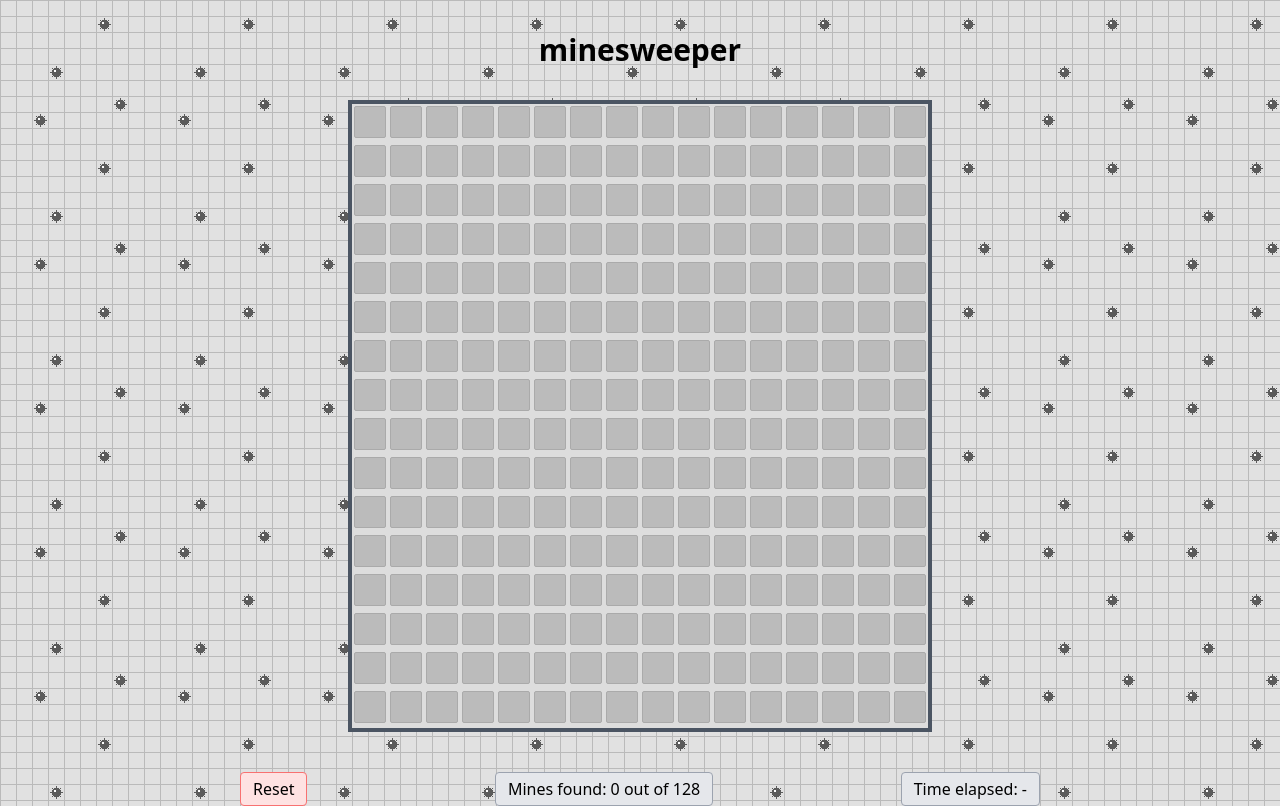
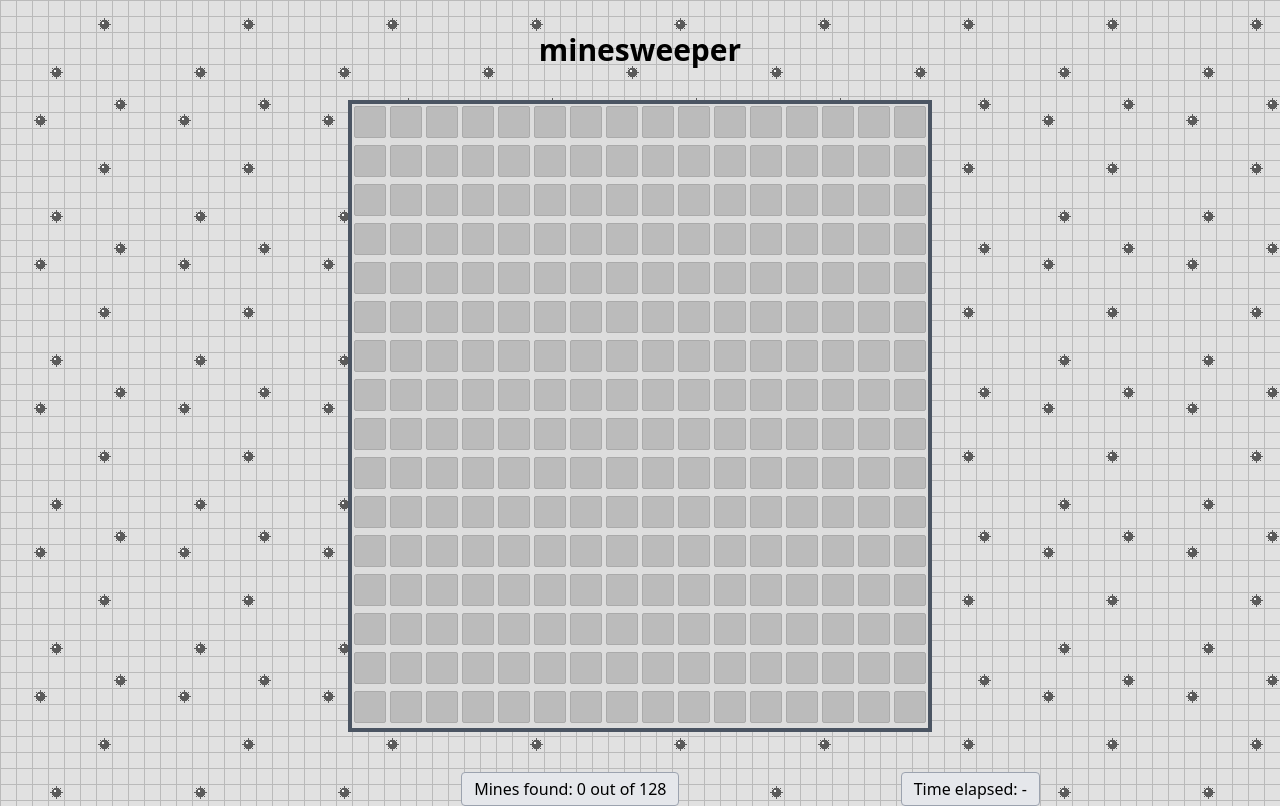
Before and after one commit to wyattades/minesweeper, a Next.js app: page / in a window 1280 px wide. Built offline with nearby package versions, Linux system fonts and the light colour scheme.

Commit message:
reset button visibility

```diff
--- a/components/Minesweeper.js
+++ b/components/Minesweeper.js
@@ -325,12 +325,16 @@ export const Minesweeper = () => {
         </div>
 
         <div className="flex justify-between items-center w-full">
+          {gameState !== "ready" ? (
             <button
               onClick={reset}
               className="px-3 py-1 border border-red-400 rounded bg-red-100 hover:bg-red-200"
             >
               Reset
             </button>
+          ) : (
+            <div />
+          )}
 
           <p className="px-3 py-1 border border-gray-400 rounded bg-gray-200">
             Mines found: {foundMineCount} out of {mineCount}
```
Lines whose indentation alone changed are shown as unchanged.
